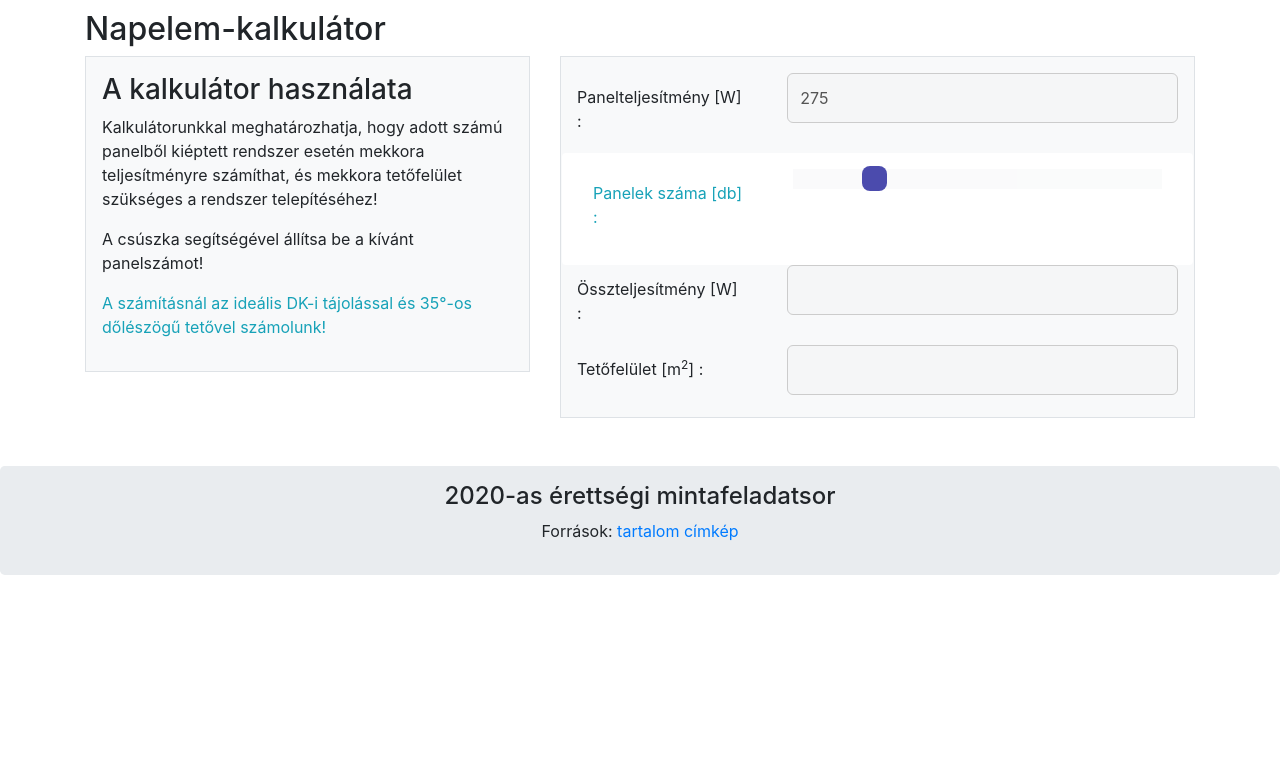
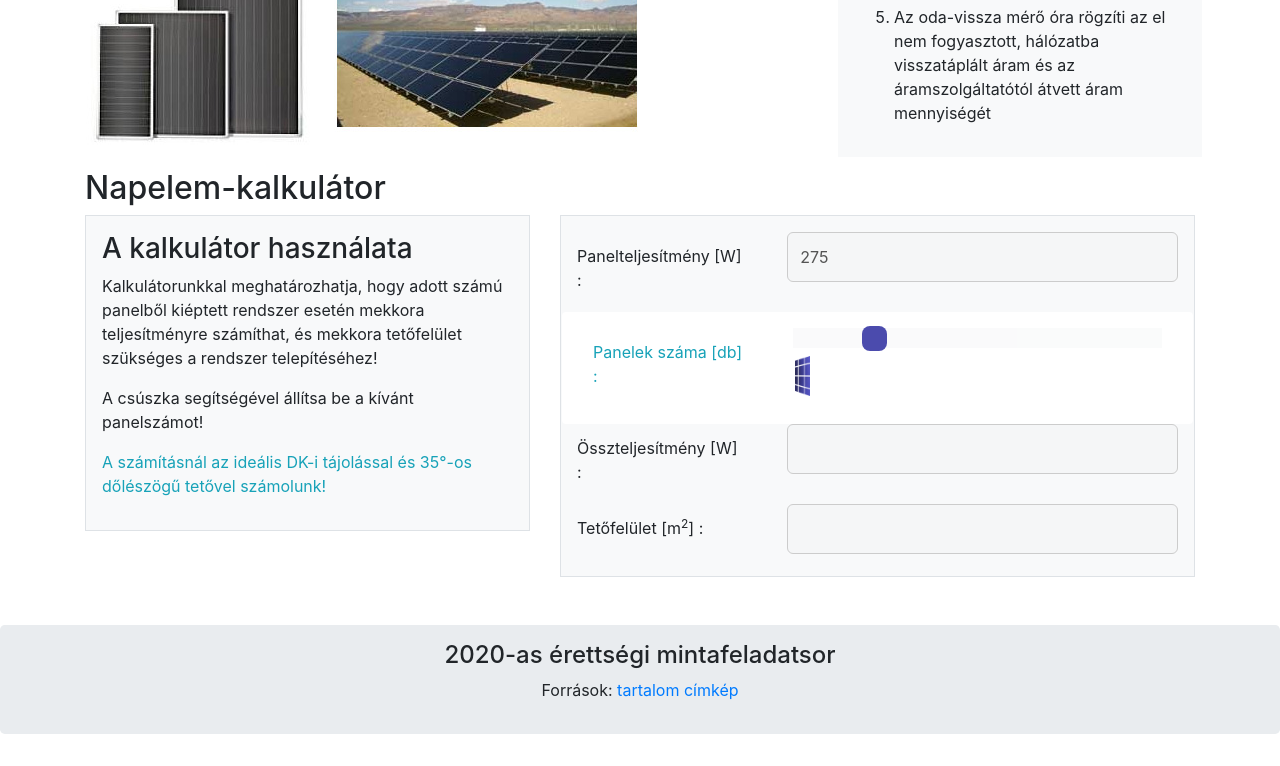
Before and after one commit to DomiNate2/Napelemes.github.io, a plain HTML site: page index.html in a window 1280 px wide. Shown: the part 1551-2317 px from the top of the page. Before the commit the page ends 2158 px from the top, so only its background shows below. Drawn offline with Linux system fonts and the light colour scheme.

Commit message:
Add files via upload

```diff
--- a/index.html
+++ b/index.html
@@ -143,7 +143,7 @@
 								<div class="col-12 col-md-8">
 									<input type="range" min="2" max="32" value="8" step="2" class="slider bg-light"
 										id="panelszam" oninput="panelek(this.value);">
-										<div id="panelek"></div>
+										<div id="panelek"><img src="logo.png" title="logó/k"/></div>
 								</div>
 							</div>
 							<div class="row">
```
Also changed, not shown: fejlec.jpg (added), logo.png (added).
